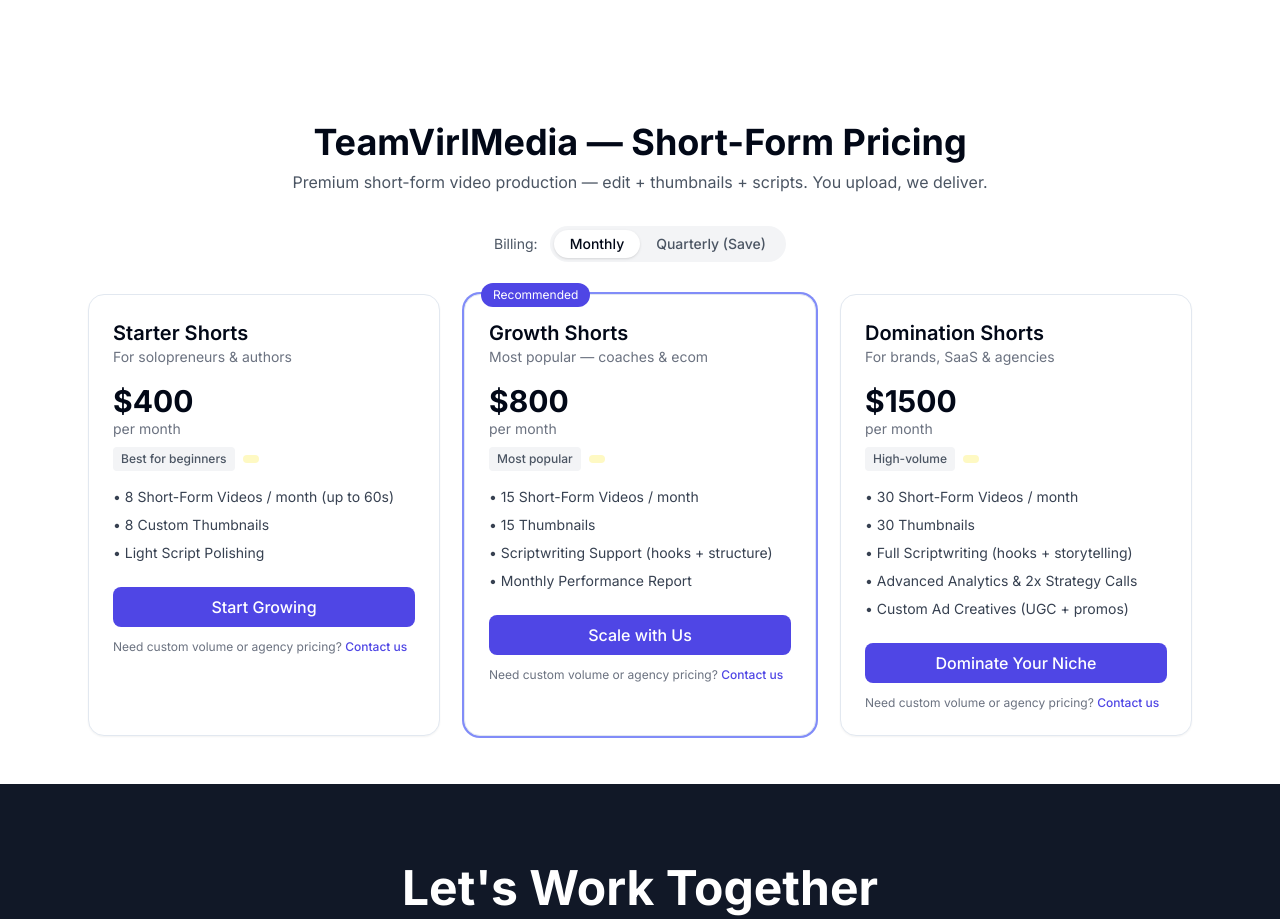
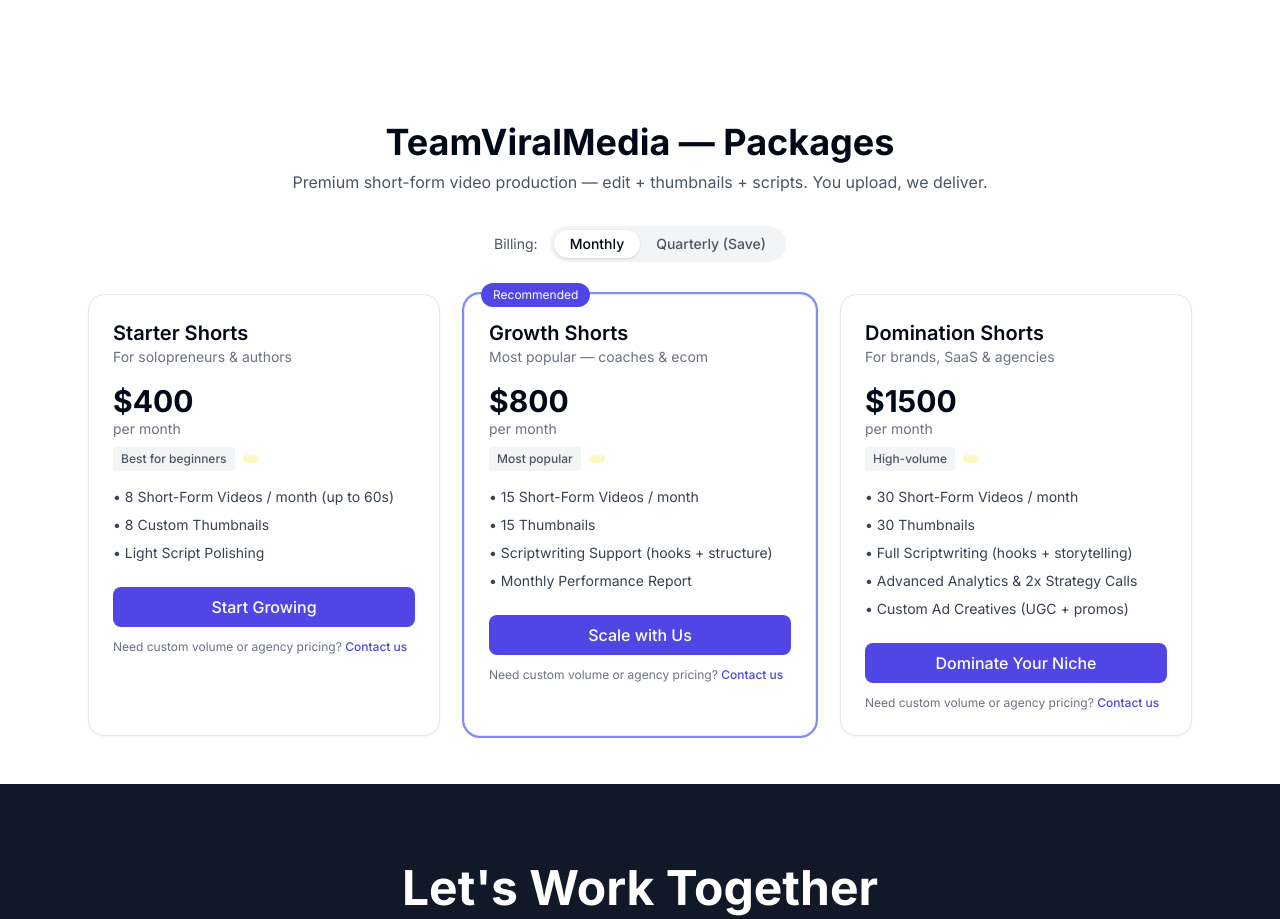
Before and after one commit to teamviralmedia/vital-media-launchpad, a React (Vite) app: page / in a window 1280 px wide. Shown: the part 5420-6339 px from the top of the page. Built offline with nearby package versions, Linux system fonts and the light colour scheme.

Commit message:
Remove "Client" from title

```diff
--- a/src/components/Pricing.tsx
+++ b/src/components/Pricing.tsx
@@ -53,7 +53,7 @@ export default function PricingSection() {
   return (
     <section className="max-w-6xl mx-auto px-6 py-12">
       <div className="text-center mb-8">
-        <h2 className="text-3xl sm:text-4xl font-bold">TeamVirlMedia — Short-Form Pricing</h2>
+        <h2 className="text-3xl sm:text-4xl font-bold">TeamViralMedia — Packages</h2>
         <p className="mt-2 text-gray-600">Premium short-form video production — edit + thumbnails + scripts. You upload, we deliver.</p>
       </div>
 
```
